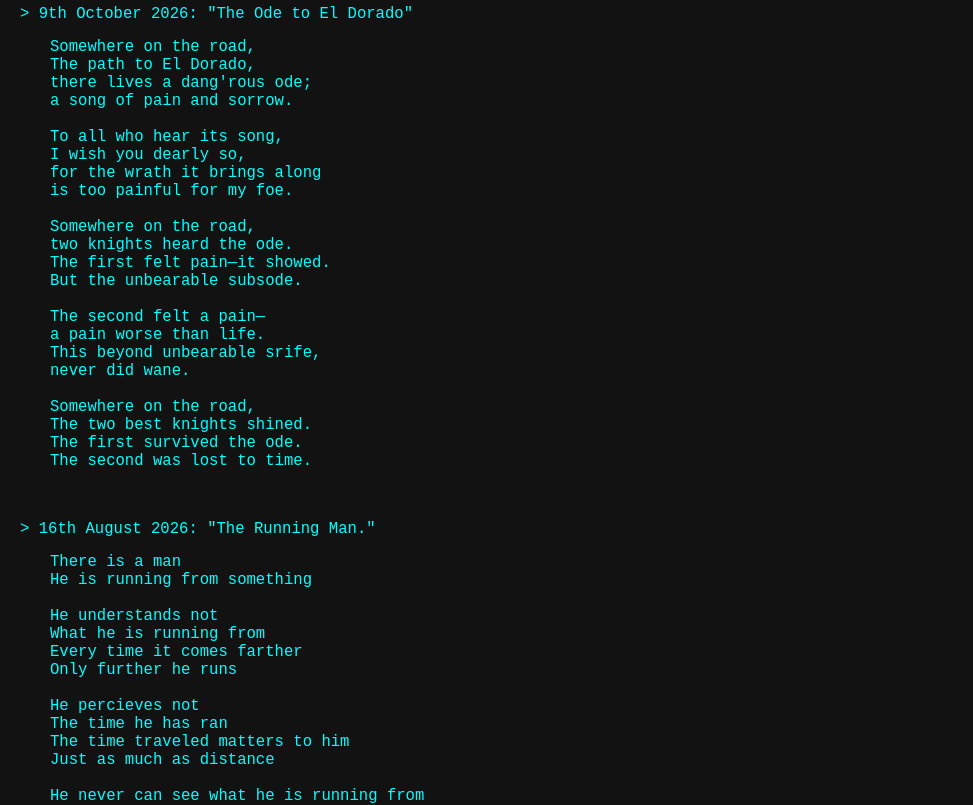
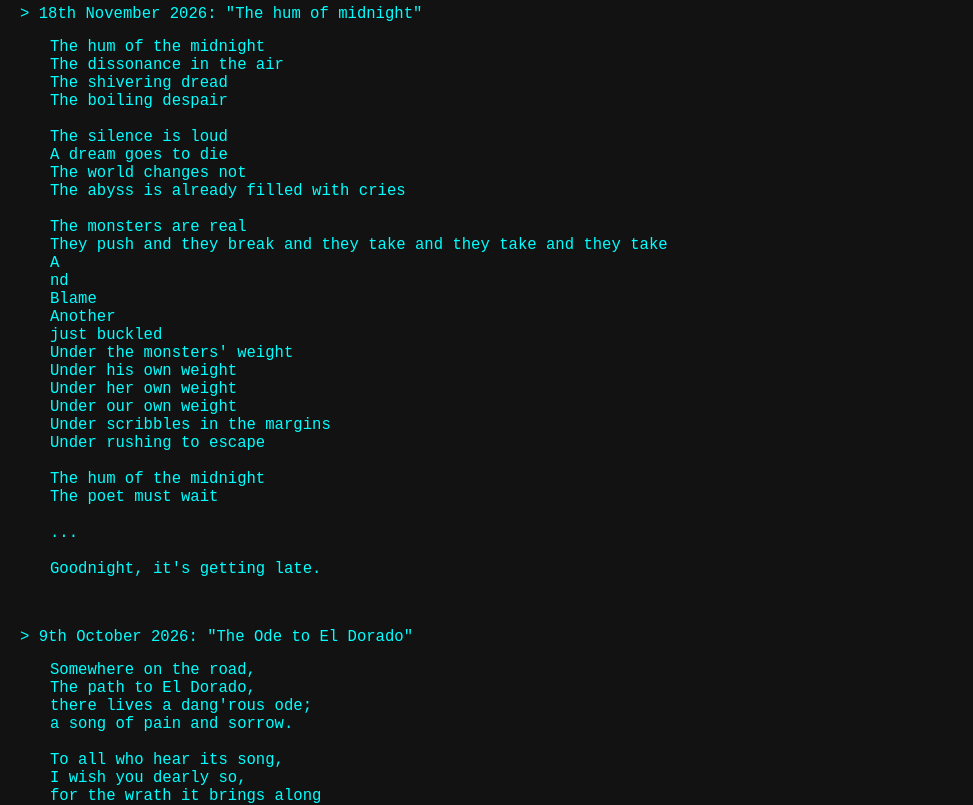
Before and after one commit to Ic1cl3/icicle, a plain HTML site: page poetry.html in a window 1280 px wide. Shown: the part 72-877 px from the top of the page, without its empty margins (0-973 px from the left). Drawn offline with Linux system fonts and the light colour scheme.

Commit message:
the hum of the midnight

```diff
--- a/poetry.html
+++ b/poetry.html
@@ -28,6 +28,41 @@
 </head>
 
 <body>
+    <p>> 18th November 2026: "The hum of midnight"</p>
+    <div style="margin-left:30px;">
+        <p>The hum of the midnight
+        <br>The dissonance in the air
+        <br>The shivering dread
+        <br>The boiling despair
+        <br>
+        <br>The silence is loud
+        <br>A dream goes to die
+        <br>The world changes not
+        <br>The abyss is already filled with cries
+        <br>
+        <br>The monsters are real
+        <br>They push and they break and they take and they take and they take
+        <br>A
+        <br>nd
+        <br>Blame
+        <br>Another
+        <br>just buckled
+        <br>Under the monsters' weight
+        <br>Under his own weight
+        <br>Under her own weight
+        <br>Under our own weight
+        <br>Under scribbles in the margins
+        <br>Under rushing to escape
+        <br>
+        <br>The hum of the midnight
+        <br>The poet must wait
+        <br>
+        <br>...
+        <br>
+        <br>Goodnight, it's getting late.
+        </p>
+    </div>
+    <br>
     <p>> 9th October 2026: "The Ode to El Dorado"</p>
     <div style="margin-left:30px">
         <p>Somewhere on the road,
```
